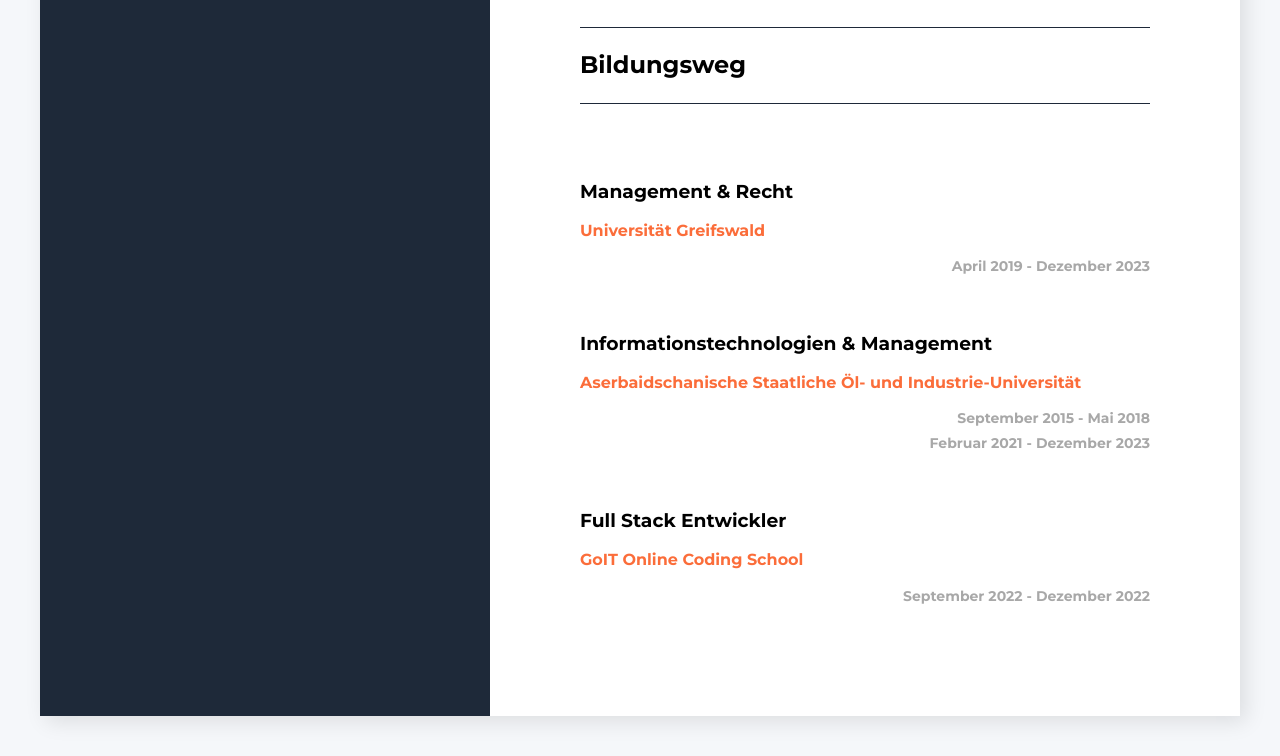
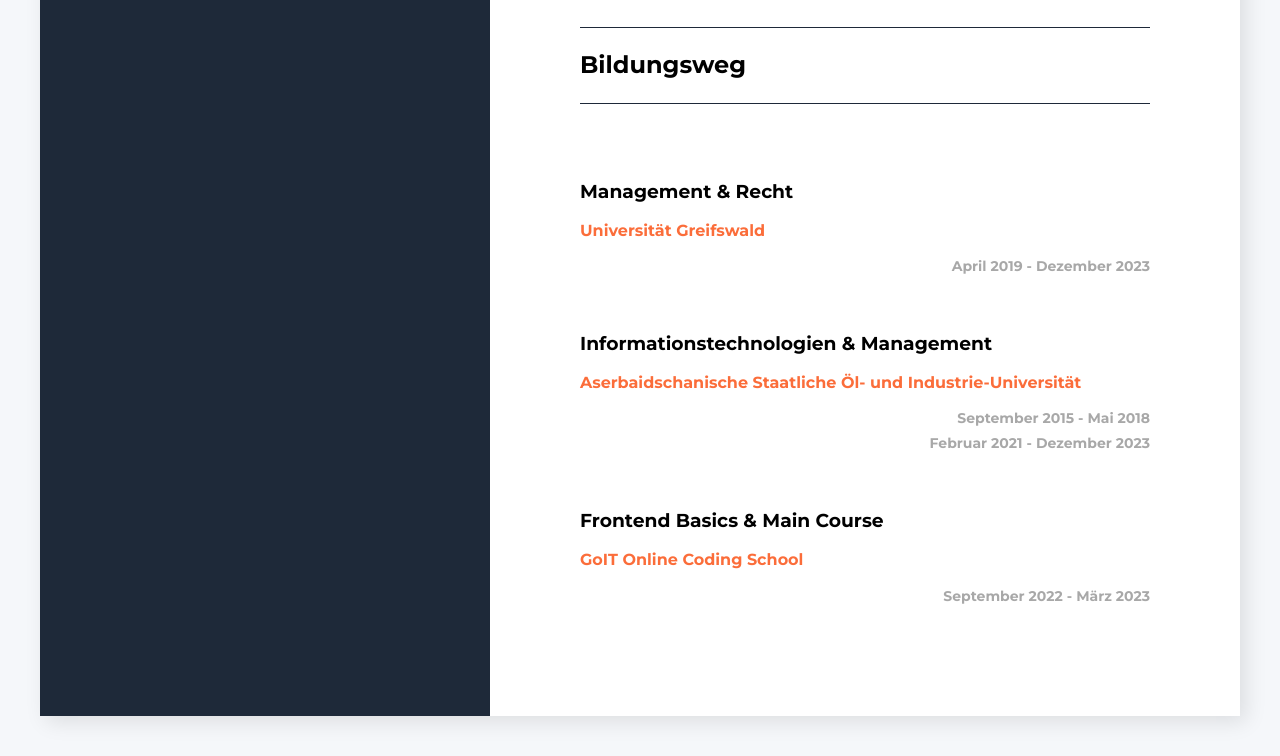
Before and after one commit to fakhrimbabayev/Lebenslauf, a plain HTML site: page index.html in a window 1280 px wide. Shown: the part 2223-2979 px from the top of the page. Drawn offline with Linux system fonts and the light colour scheme.

Commit message:
upd. '24

```diff
--- a/index.html
+++ b/index.html
@@ -269,9 +269,9 @@
               <p class="my-education-period">Februar 2021 - Dezember 2023</p>
             </div>
             <div class="my-education-container">
-              <h3 class="my-education-faculty">Full Stack Entwickler</h3>
+              <h3 class="my-education-faculty">Frontend Basics & Main Course</Main></h3>
               <h4 class="my-education">GoIT Online Coding School</h4>
-              <p class="my-education-period">September 2022 - Dezember 2022</p>
+              <p class="my-education-period">September 2022 - März 2023</p>
             </div>
           </div>
         </div>
```
